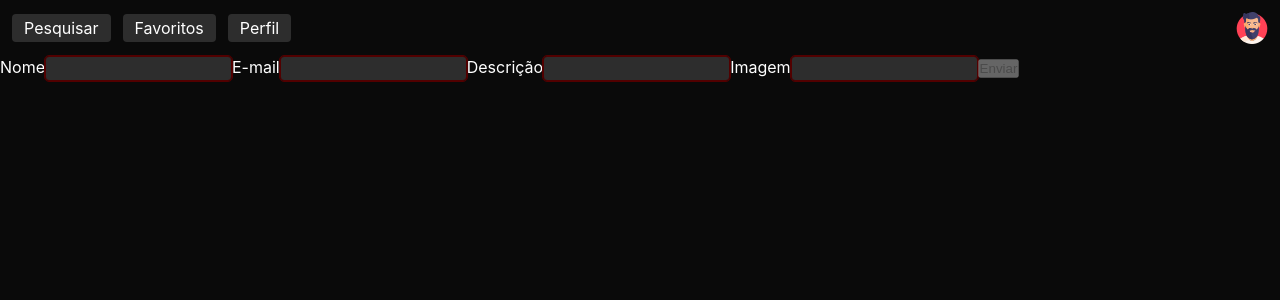
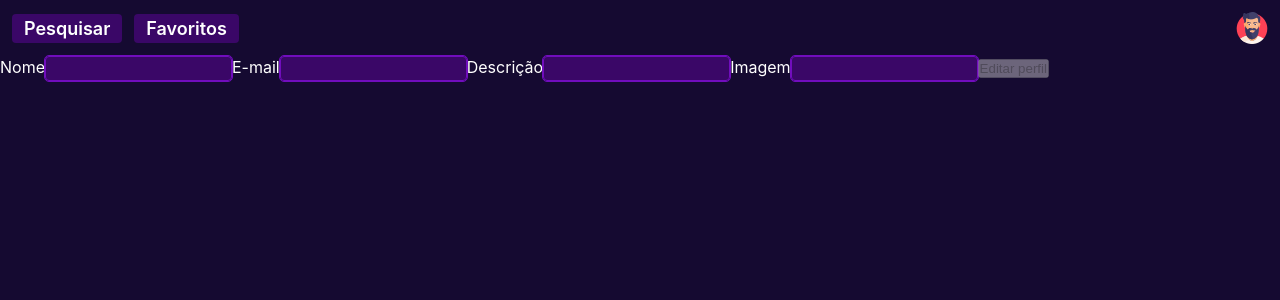
Before and after one commit to jhonatec-dev/tunes, a React (Create React App) app: page /profile/edit in a window 1280 px wide. Shown: the top 300 px of the page. Built offline with nearby package versions, Linux system fonts and the light colour scheme.

Commit message:
Refatorando

```diff
--- a/src/App.js
+++ b/src/App.js
@@ -2,6 +2,7 @@ import React from 'react';
 import { Route, Switch } from 'react-router-dom';
 import Player from './components/Player';
 import './css/style.css';
+import './index.css';
 import Album from './pages/Album';
 import Favorites from './pages/Favorites';
 import Login from './pages/Login';
@@ -19,6 +20,7 @@ class App extends React.Component {
     music: {},
     isLogged: true,
     volume: 0.35,
+    mainContentStyle: {},
   };
 
   playSongClick = (playlist, playing) => {
@@ -29,7 +31,14 @@ class App extends React.Component {
     newAudio.volume = volume;
     newAudio.onended = this.nextSong;
     this.setState(
-      { playlist, playing, music, audio: newAudio },
+      { playlist,
+        playing,
+        music,
+        audio: newAudio,
+        mainContentStyle: {
+          height: 'calc(100vh - 180px)',
+          overflowY: 'scroll',
+        } },
       () => { newAudio.play(); },
     );
   };
@@ -62,7 +71,7 @@ class App extends React.Component {
   };
 
   render() {
-    const { isLogged, music, audio, playlist, volume } = this.state;
+    const { isLogged, music, audio, playlist, volume, mainContentStyle } = this.state;
     return (
       <main>
         {isLogged && playlist.length > 0
@@ -73,7 +82,7 @@ class App extends React.Component {
           changeVolume={ this.changeVolume }
           nextSong={ this.nextSong }
         /> }
-        <section className="main__content">
+        <section className="main__content" style={ mainContentStyle }>
           <Switch>
             <Route
               exact
--- a/src/components/Header.jsx
+++ b/src/components/Header.jsx
@@ -41,19 +41,15 @@ export default class Header extends Component {
                     Favoritos
 
                   </Link>
-                  <Link
-                    data-testid="link-to-profile"
-                    to="/profile"
-                    className="Button"
-                  >
-                    Perfil
-
-                  </Link>
                 </nav>
-                <div className="user-data">
+                <Link
+                  className="user-data"
+                  data-testid="link-to-profile"
+                  to="/profile"
+                >
                   <h4 data-testid="header-user-name">{userName}</h4>
                   <img src={ userImg } alt={ userName } className="img__user" />
-                </div>
+                </Link>
               </div>
             )
         }
--- a/src/components/Loading.jsx
+++ b/src/components/Loading.jsx
@@ -1,9 +1,13 @@
 import React, { Component } from 'react';
+import { ScaleLoader } from 'react-spinners';
 
 export default class Loading extends Component {
   render() {
     return (
-      <div>Carregando...</div>
+      <div className="Loading">
+        <p className="text__loading">Carregando...</p>
+        <ScaleLoader color="#710dbd" />
+      </div>
     );
   }
 }
--- a/src/css/style.css
+++ b/src/css/style.css
@@ -1,29 +1,58 @@
 @import url('https://fonts.googleapis.com/css2?family=Material+Symbols+Outlined:opsz,wght,FILL,GRAD@48,400,0..1,0') ;
-
 
 * {
   box-sizing: border-box;
   margin: 0;
   padding: 0;
+  scrollbar-color: var(--main-color) var(--background);
+
 }
 
 
 :root {
 
-  --background: #0a0a0a;
+  --background: #150a31;
 
-  --background-elements: #2d2d2d;
+  --background-elements: #3a0767;
+
+  --main-color: #710dbd;
+
+  --ligth-color: #8927d5;
 
   --outline: 8px solid var(--background-elements);
 
   --box-shadow: 4px 4px 10px rgba(94, 1, 1, 0.952);
 
-  --border-color: rgb(82, 0, 0);
+  --border-color: var(--main-color);
 }
 
 html {
   background: var(--background);
 }
+
+/* Scroll Bar */
+::-webkit-scrollbar {
+  background: transparent;
+  height: 12px;
+  transition: 300ms;
+  width: 12px;
+}
+
+::-webkit-scrollbar-thumb {
+  background: var(--main-color);
+  border-radius: 1ex;
+  box-shadow: 0 1px 2px rgba(0, 0, 0, 0.75);
+}
+
+::-webkit-scrollbar-thumb:hover {
+  background: var(--ligth-color);
+  cursor: move;
+}
+
+::-webkit-scrollbar-corner {
+  background: var(--background);
+}
+
 
 a {
   text-decoration: none;
@@ -33,24 +62,35 @@ a {
   font-variation-settings: 'FILL' 0 , 'wght' 400 , 'GRAD' 0 , 'opsz' 48;
 }
 
+/* Loading */
+.Loading {
+  color: transparent;
+  margin: 10px auto;
+  text-align: center;
+}
+
+.text__loading {
+  opacity: 0;
+  position: absolute;
+}
 
 /* Section do conteúdo principal */
-main {
-  height: calc(100vh - 170px);
-  overflow-y: scroll;
-}
-
 .Button {
+  align-items: center;
   background: var(--background-elements);
   border: none;
   border-radius: 8px;
   color: white;
   cursor: pointer;
-  padding: 12px 20px;
+  display: flex;
+  font-size: large;
+  font-weight: 600;
+  gap: 12px;
+  padding: 8px 20px;
   transition: 0.25s;
 }
 
-.Button:active {
+.Button:hover {
   filter: brightness(150%);
 }
 
@@ -73,7 +113,7 @@ input {
   align-items: center;
   display: flex;
   flex-direction: column;
-  height: 100%;
+  height: 100vh;
   justify-content: center;
 
 }
@@ -95,6 +135,10 @@ input {
 .Login label {
   font-size: larger;
   font-weight: 700;
+}
+
+.Login input {
+  font-size: larger;
 }
 
 .Header {
@@ -120,18 +164,20 @@ input {
 
 .user-data {
   align-items: center;
+  color: white;
   display: flex;
   gap: 12px;
+  text-decoration: none;
 }
 
 /* Search */
 .Search {
   background-color: var(--background-elements);
-  border: 1px solid green;
+  border-radius: 20px;
   display: flex;
   justify-content: center;
   margin: 0 auto;
-  padding: 4px;
+  padding: 8px 12px;
   width: fit-content;
 }
 
@@ -146,6 +192,12 @@ input {
   background: none;
   border: none;
   color: white;
+  cursor: pointer;
+}
+
+.Search button:disabled {
+  color: gray;
+  cursor: not-allowed;
 }
 
 .Albums {
@@ -155,6 +207,10 @@ input {
 
 .Albums h2 {
   text-align: center;
+}
+
+.result__search {
+  margin: 20px;
 }
 
 /* AlbumCard */
@@ -181,8 +237,12 @@ input {
   width: 60px;
 }
 
+.AlbumCard:hover {
+  background: rgba(0, 0, 0, 0.2);
+}
+
 .AlbumCard:hover img {
-  filter: brightness(25%);
+  filter: brightness(35%);
 }
 
 .AlbumCard:hover span {
@@ -217,6 +277,7 @@ input {
 }
 
 .MusicCard .play {
+  font-size: 30px;
   left: 30px;
   opacity: 0;
   position: absolute;
@@ -234,14 +295,18 @@ input {
 }
 
 .MusicCard .favorite:hover {
-  text-shadow: 0 0 4px red;
+  text-shadow: 0 0 2px white;
   transform: scale(1.5);
 }
 
 .isChecked {
+  color: var(--main-color);
   font-variation-settings: 'FILL' 1 , 'wght' 400 , 'GRAD' 0 , 'opsz' 48;
 }
 
+.MusicCard:hover {
+  background: rgba(0, 0, 0, 0.2);
+}
 
 .MusicCard:hover img {
   filter: brightness(25%);
@@ -255,7 +320,6 @@ input {
   margin-right: 70px;
 }
 
-
 /* Player */
 .Player__container {
   background: var(--background-elements);
@@ -268,7 +332,8 @@ input {
   align-items: center;
   display: flex;
   gap: 8px;
-  justify-content: flex-start;
+
+  /* justify-content: flex-start; */
   padding: 12px;
   width: 100vw;
   z-index: 5;
@@ -283,9 +348,10 @@ input {
 }
 
 .play__next__buttons {
-  flex-shrink: 0;
-
-  /* height: 100%; */
+  display: flex;
+  flex-direction: column;
+  gap: 8px;
+  margin: 4px;
   width: 130px;
 }
 
@@ -302,8 +368,7 @@ input {
 }
 
 .horizontal-slider {
-  background: red;
-  border: 2px gray solid;
+  background: var(--main-color);
   height: 5px;
 }
 
@@ -312,11 +377,6 @@ input {
   border-radius: 50%;
   bottom: 0;
   padding: 12px;
-}
-
-.example-track {
-  background: pink;
-  height: 2px;
 }
 
 /* Volume Slider */
@@ -329,10 +389,11 @@ input {
 .volume-slider-icon {
   font-size: 30px;
   margin-right: 2px;
+  opacity: 0.5;
 }
 
 .volume-slider {
-  background-color: white;
+  background-color: rgba(255, 255, 255, 0.3);
   height: 2px;
   width: 100%;
 }
@@ -343,12 +404,8 @@ input {
   bottom: -8px;
   color: transparent;
   height: 20px;
+  opacity: 0.8;
   transition: 300ms;
   user-select: none;
   width: 20px;
 }
-
-.volume-track {
-  background: gray;
-
-}
--- a/src/index.css
+++ b/src/index.css
@@ -1,3 +1,4 @@
+
 body {
   margin: 0;
   font-family: -apple-system, BlinkMacSystemFont, 'Segoe UI', 'Roboto', 'Oxygen',
@@ -12,19 +13,3 @@ code {
   font-family: source-code-pro, Menlo, Monaco, Consolas, 'Courier New',
     monospace;
 }
-
-/* Track */
-::-webkit-scrollbar-track {
-  background: #171717;
-}
-
-/* Handle */
-::-webkit-scrollbar-thumb {
-  background: linear-gradient(to bottom, #383838, #252424);
-  border-radius: 4px;
-}
-
-/* Handle on hover */
-::-webkit-scrollbar-thumb:hover {
-  background: #4d4d4d;
-}
--- a/src/pages/Favorites.jsx
+++ b/src/pages/Favorites.jsx
@@ -40,7 +40,7 @@ export default class Favorites extends Component {
               <div>
                 {
                   favorites.map((fav, index) => (<MusicCard
-                    key={ fav.trackId }
+                    key={ index }
                     music={ fav }
                     isFavorited
                     playSongClick={ () => this.handlePlayClick(index) }
--- a/src/pages/Login.jsx
+++ b/src/pages/Login.jsx
@@ -58,6 +58,7 @@ export default class Login extends Component {
                 disabled={ buttonDisabled }
                 onClick={ this.handleLoginClick }
                 text="Entrar"
+                icon="login"
                 className="Button"
               />
 
--- a/src/pages/ProfileEdit.jsx
+++ b/src/pages/ProfileEdit.jsx
@@ -27,12 +27,12 @@ export default class ProfileEdit extends Component {
     });
   }
 
-  handleSaveButtonClick = async () => {
+  handleSaveButtonClick = () => {
+    const { history } = this.props;
+    history.push('/profile');
     this.setState({ showLoading: true });
     const { description, email, image, name } = this.state;
-    await updateUser({ description, email, image, name });
-    const { history } = this.props;
-    history.push('/profile');
+    updateUser({ description, email, image, name });
   };
 
   validateFormValues = () => {
@@ -110,7 +110,7 @@ export default class ProfileEdit extends Component {
                     onClick={ this.handleSaveButtonClick }
                     disabled={ buttonDisabled }
                   >
-                    Enviar
+                    Editar perfil
 
                   </button>
                 </div>
--- a/src/pages/Search.jsx
+++ b/src/pages/Search.jsx
@@ -12,6 +12,7 @@ export default class Search extends Component {
     showLoading: false,
     artist: '',
     albums: [],
+    hasRequested: false,
   };
 
   handleInputChange = ({ target: { value } }) => {
@@ -27,7 +28,8 @@ export default class Search extends Component {
     this.setState({ showLoading: true,
       searchInputText: '',
       buttonDisabled: true,
-      artist: searchInputText });
+      artist: searchInputText,
+      hasRequested: true });
     const albums = await searchAlbumsAPI(artist);
     this.setState({ showLoading: false, albums });
   };
@@ -40,7 +42,8 @@ export default class Search extends Component {
   };
 
   render() {
-    const { buttonDisabled, searchInputText, showLoading, artist, albums } = this.state;
+    const { buttonDisabled, searchInputText, hasRequested,
+      showLoading, artist, albums } = this.state;
     return (
       <div data-testid="page-search">
         <Header />
@@ -50,7 +53,7 @@ export default class Search extends Component {
             type="text"
             name="searchInputText"
             id="search-artist-input"
-            placeholder="Digite o artista/música"
+            placeholder="Digite o artista/álbum"
             onChange={ this.handleInputChange }
             value={ searchInputText }
             onKeyDown={ this.handleKeyDown }
@@ -60,22 +63,29 @@ export default class Search extends Component {
             data-testid="search-artist-button"
             disabled={ buttonDisabled }
             onClick={ this.handleSearchClick }
+            className="material-symbols-outlined"
           >
-            <span className="material-symbols-outlined">
+
             search
-            </span>
+
           </button>
         </div>
         {
           showLoading ? (<Loading />)
             : (
               <div className="Albums">
-                <h2>
+                {
+                  hasRequested
+                  && (
+                    <h2 className="result__search">
                       {
                         albums.length > 0 ? `Resultado de álbuns de: ${artist}`
                           : 'Nenhum álbum foi encontrado'
                       }
                     </h2>
+                  )
+                }
+
                 {albums.map((album, index) => (
                   <Link
                     key={ index }
```
Also changed, not shown: src/components/Button.jsx (+10 -2 lines), src/components/MusicCard.jsx (+8 -8 lines), src/components/Player.jsx (+10 -7 lines). Lines whose indentation alone changed are shown as unchanged.
